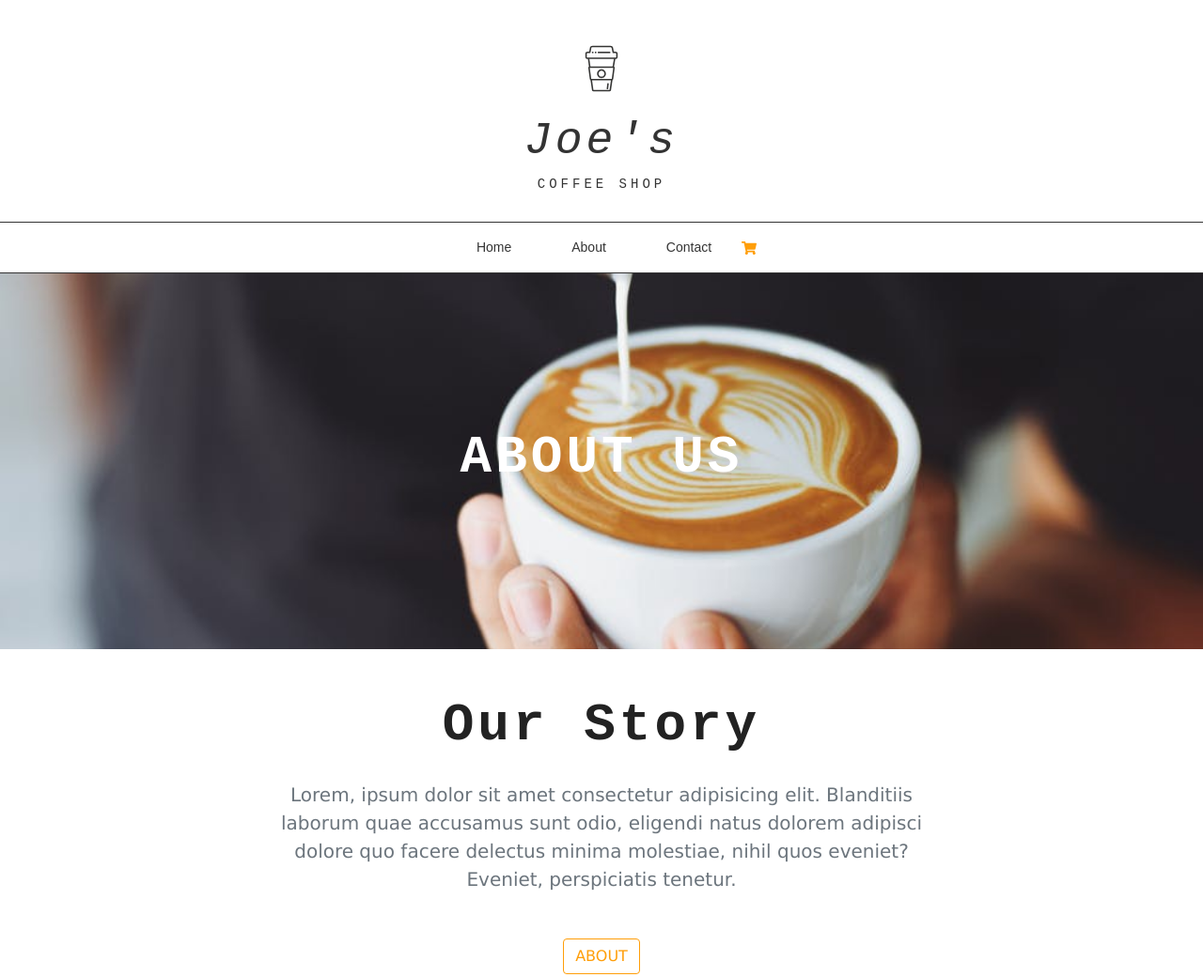
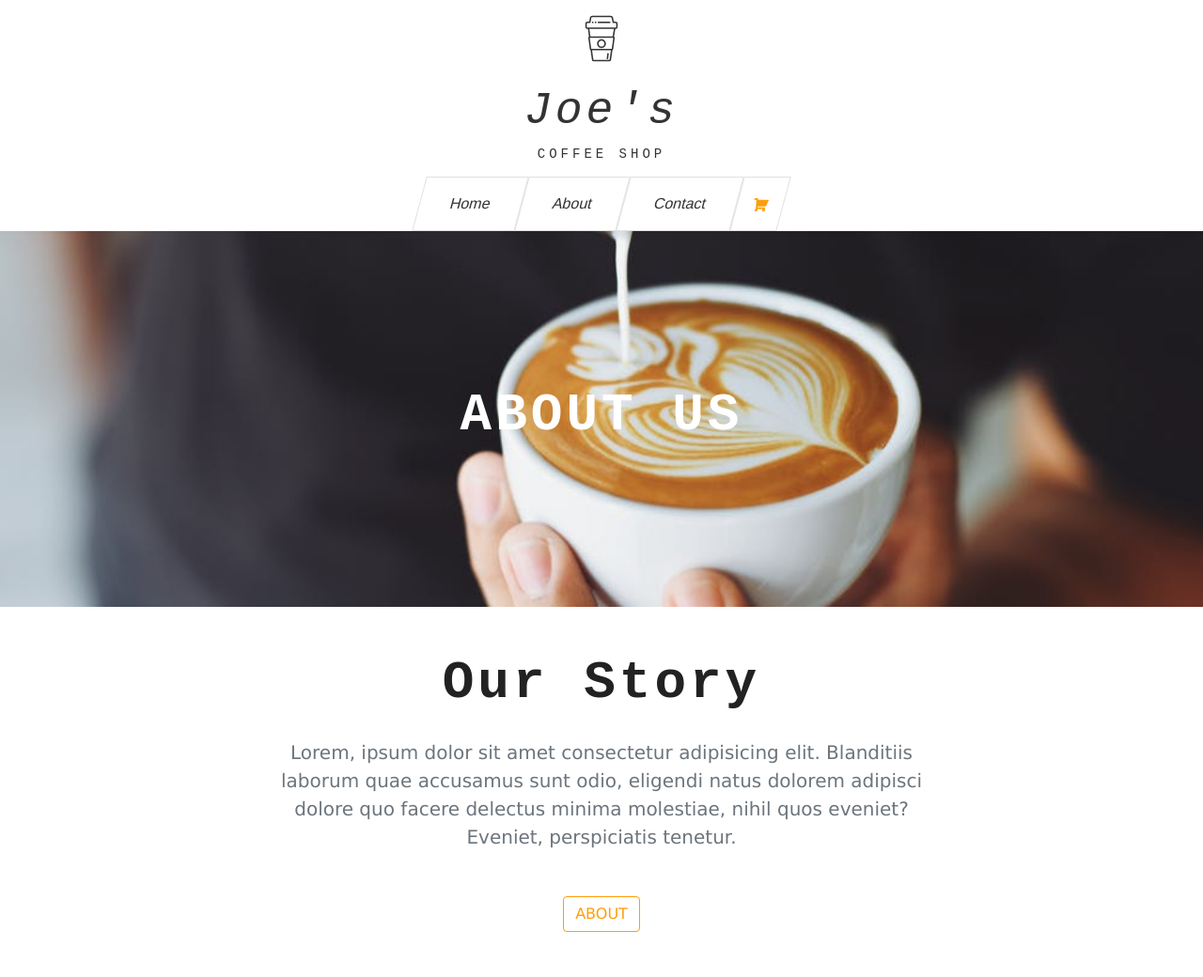
Before and after one commit to eneax/coffee-shop, a Gatsby site: page /about in a window 1280 px wide. Shown: the top 1040 px of the page at 94% size. Built offline with nearby package versions, Linux system fonts and the light colour scheme; Gatsby itself is replaced by a stand-in of ours.

Commit message:
Restyle navbar

```diff
--- a/src/components/navbar.js
+++ b/src/components/navbar.js
@@ -5,12 +5,11 @@ import { FaShoppingCart } from 'react-icons/fa'
 import logo from '../images/logo.svg'
 
 
-
 const HeaderWrapper = styled.header`
   background-color: #fff;
   color: rgba(0, 0, 0, .8);
   text-align: center;
-  padding-top: 2rem;
+  /* padding-top: 2rem; */
   /* padding-bottom: 2rem; */
   font-family: 'avenir next', avenir, sans-serif;
 
@@ -39,21 +38,23 @@ const HeaderWrapper = styled.header`
 `
 
 const NavbarWrapper = styled.nav`
-  border-top-style: solid;
-  border-top-width: 1px;
-  border-bottom-style: solid;
-  border-bottom-width: 1px;
+  /* border-top: 1px solid #E1E1E1; */
+  /* border-bottom: 1px solid #E1E1E1; */
+  /* border-bottom: 2px solid #393939; */
+
   text-align: center;
   /* max-width: 48rem; */
   margin-right: auto;
   margin-left: auto;
-  margin-top: 2rem;
+  margin-top: 1rem;
 
-  a {
+  a, span {
     color: rgba(0, 0, 0, .8);
-    font-size: .875rem;
+    font-size: 1rem;
     display: inline-block;
     padding: 1rem;
+    transform: skew(-15deg);
+    border: 1px solid #E1E1E1;
 
     /* link */
     text-decoration: none;
@@ -79,7 +80,7 @@ const NavbarWrapper = styled.nav`
 
   @media (min-width: 60em) {
     a {
-      font-size: .875rem;
+      font-size: 1rem;
       padding-left: 2rem;
       padding-right: 2rem;
     }
@@ -99,12 +100,16 @@ const Navbar = () => (
       <Link to='/'>Home</Link>
       <Link to='/about'>About</Link>
       <Link to='/contact'>Contact</Link>
-      <FaShoppingCart className='cart-icon snipcart-checkout' />
+      <span>
+        <FaShoppingCart className='cart-icon snipcart-checkout' />
+      </span>
     </NavbarWrapper>
   </HeaderWrapper>
 )
 
 export default Navbar
+
+
 
 
 
```
